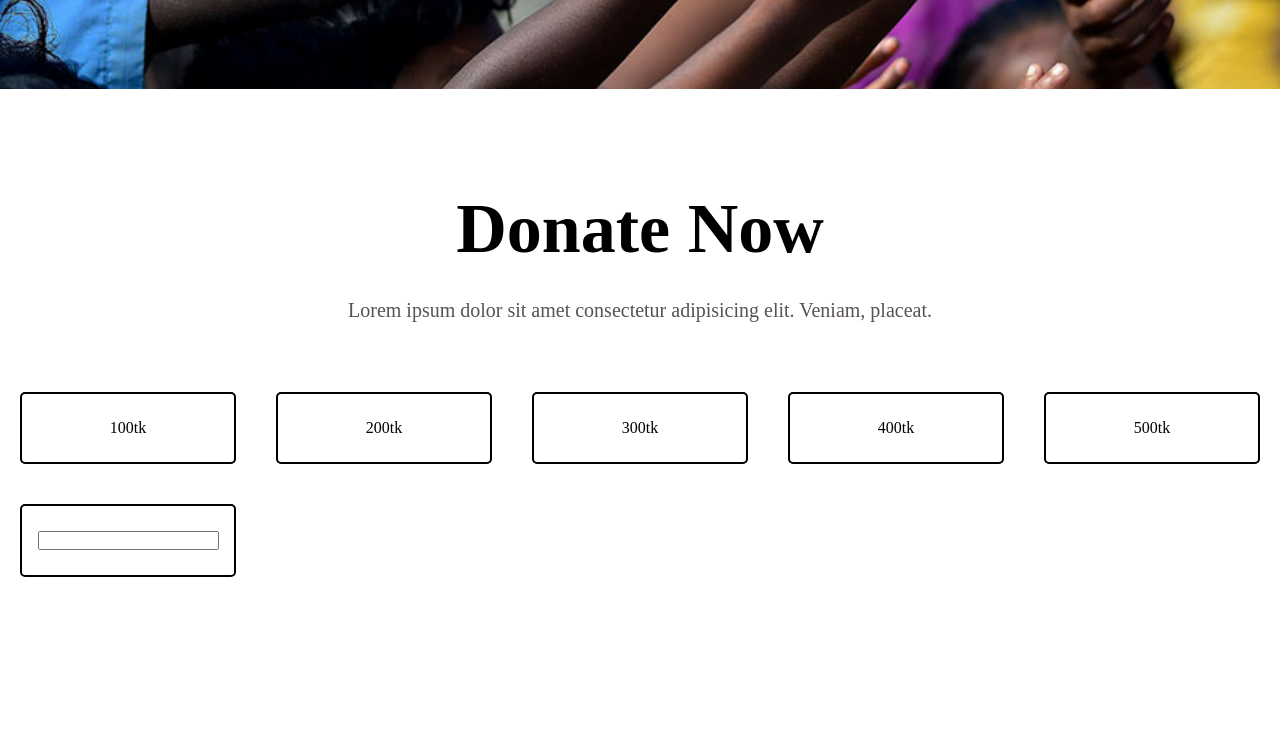
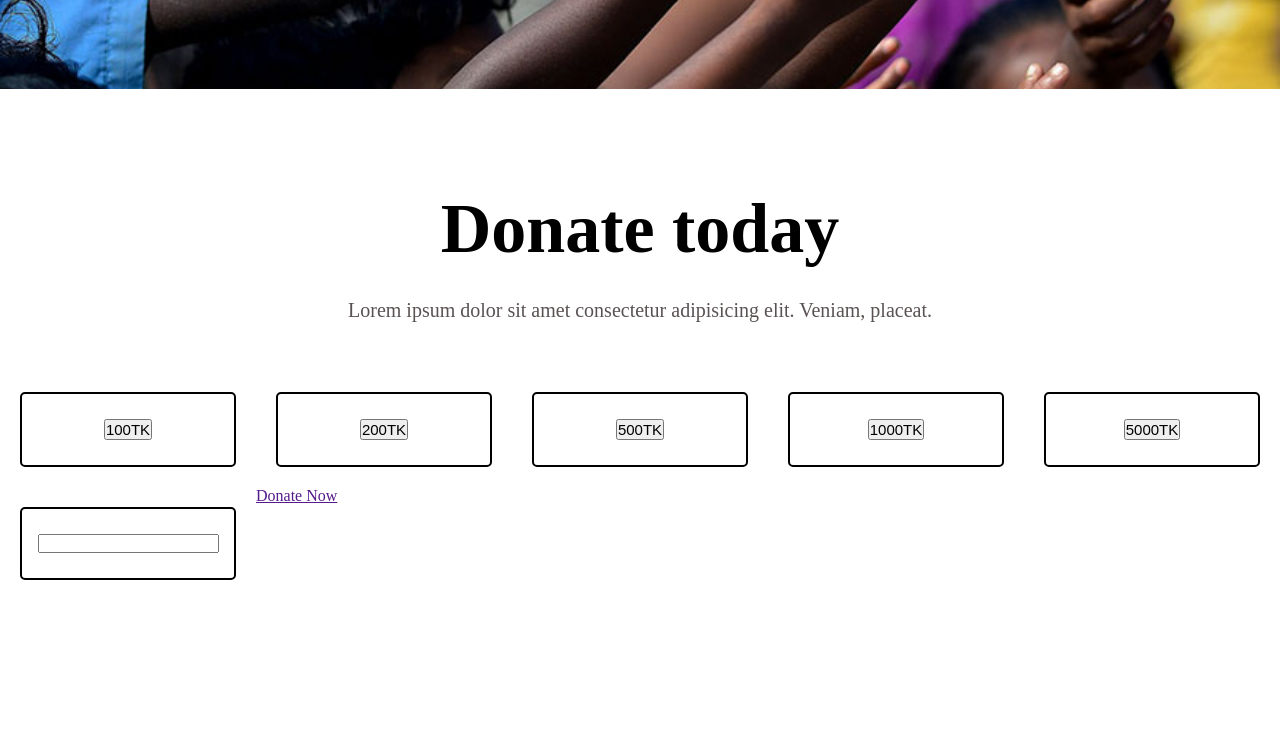
Before and after one commit to zidane75/website-made-by-me, a plain HTML site: page index.html in a window 1280 px wide. Shown: the part 511-1245 px from the top of the page. Drawn offline with Linux system fonts and the light colour scheme.

Commit message:
new resource added

```diff
--- a/index.html
+++ b/index.html
@@ -20,15 +20,16 @@
         </div>
     </section>
     <section class="second-container">
-        <h1 class="title2">Donate Now</h1>
+        <h1 class="title2">Donate today</h1>
         <p>Lorem ipsum dolor sit amet consectetur adipisicing elit. Veniam, placeat.</p>
         <div class="package-container">
-            <div>100tk</div>
-            <div>200tk</div>
-            <div>300tk</div>
-            <div>400tk</div>
-            <div>500tk</div>
+            <div> <button class="btn-1">100TK</button></div>
+            <div><button class="btn-1">200TK</button></div>
+            <div><button class="btn-1">500TK</button></div>
+            <div><button class="btn-1">1000TK</button></div>
+            <div><button class="btn-1">5000TK</button></div>
             <div><input type="Other Amount(Taka)"></div>
+            <a class="link-button" target="_blank" href="">Donate Now</a>
         </div>
     </section>
     <div class="section-one">
@@ -40,6 +41,7 @@
                 <p>Lorem ipsum, dolor sit amet consectetur adipisicing elit. Dolorem aperiam illo dolore ratione
                     dignissimos libero, earum perspiciatis blanditiis aut enim!</p>
             </div>
+            </section>
 </body>
 
 </html>
--- a/style.css
+++ b/style.css
@@ -106,3 +106,9 @@
     padding-top: 5px;
     padding-bottom: 10px;
 }
+
+.btn-1 {
+    font-size: 15px;
+    text-align: center;
+    text-size-adjust: 100;
+}
```
